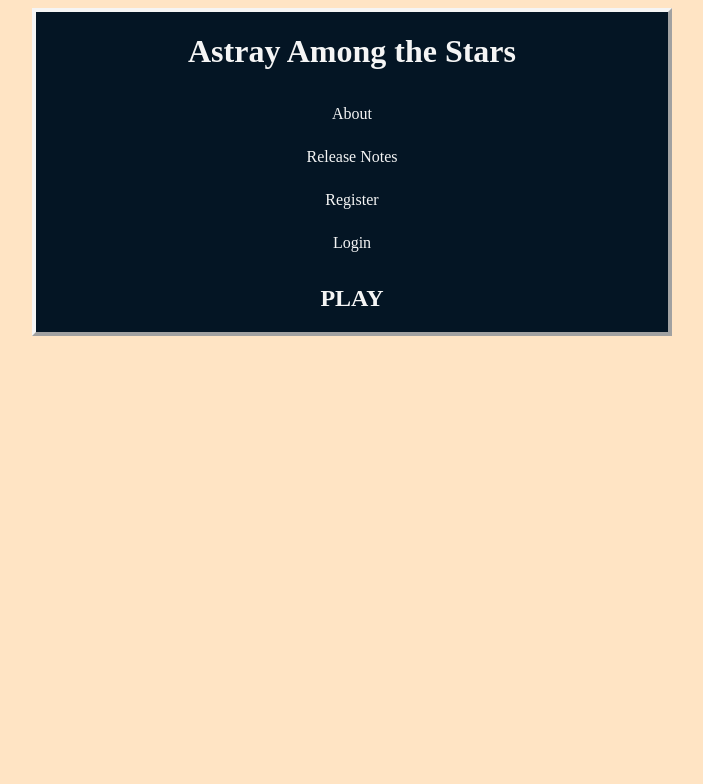
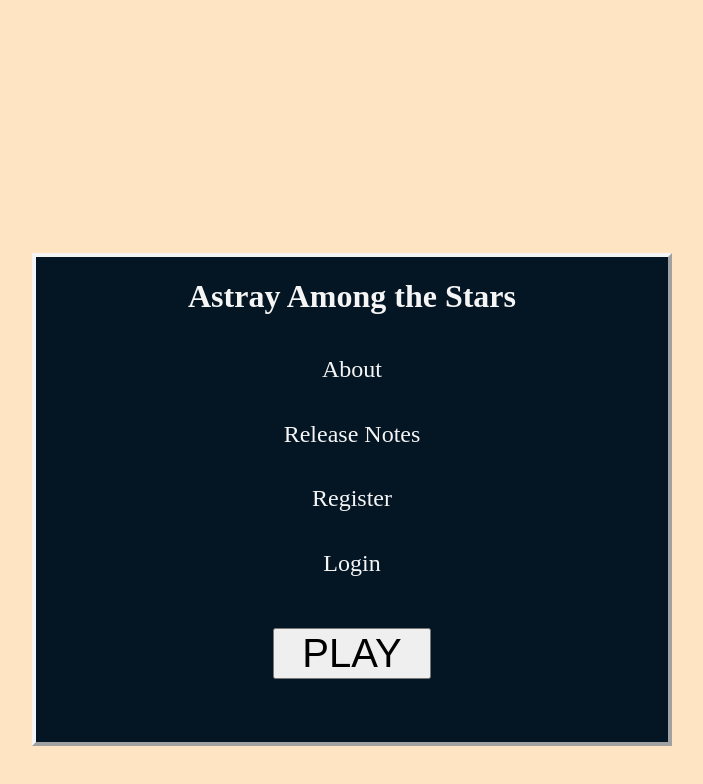
Before and after one commit to ScottM406/react-game, a React (Vite) app in the folder frontend/: page / in a window 1280 px wide. Shown: the top 784 px of the page, without its empty margins (288-991 px from the left). Built offline with nearby package versions, Linux system fonts and the light colour scheme.

Commit message:
additional style

```diff
--- a/frontend/src/components/Home.tsx
+++ b/frontend/src/components/Home.tsx
@@ -4,11 +4,11 @@ const Home = () => {
   return (
     <div id="home-block">
       <h1>Astray Among the Stars</h1>
-      <Link to="about">About</Link>
-      <Link to="releasenotes">Release Notes</Link>
-      <Link to="register">Register</Link>
-      <Link to="login">Login</Link>
-      <h2>PLAY</h2>
+      <Link className="home-link" to="about">About</Link>
+      <Link className="home-link" to="releasenotes">Release Notes</Link>
+      <Link className="home-link" to="register">Register</Link>
+      <Link className="home-link" to="login">Login</Link>
+      <button className="play-button">PLAY</button>
     </div>
   )
 }
--- a/frontend/src/index.scss
+++ b/frontend/src/index.scss
@@ -5,16 +5,27 @@ body {
 #home-block {
   display: flex;
   flex-direction: column;
-  margin: auto auto;
+  margin: 20% auto;
   background-color: rgb(4, 21, 36);
   width: 50%;
   height: 50%;
   text-align: center;
   color: whitesmoke;
   border: 4px whitesmoke outset;
-  a {
-    text-decoration: none;
-    color: inherit;
-    margin: 2% auto;
-  }
 }
+
+.home-link {
+  font-size:  24px;
+  text-decoration: none;
+  color: inherit;
+  margin: 3% auto;
+}
+
+.play-button {
+  font-size: 40px;
+  width: 25%;
+  align-self: center;
+  margin-top: 5%;
+  margin-bottom: 10%;
+  cursor: pointer;
+}
```
